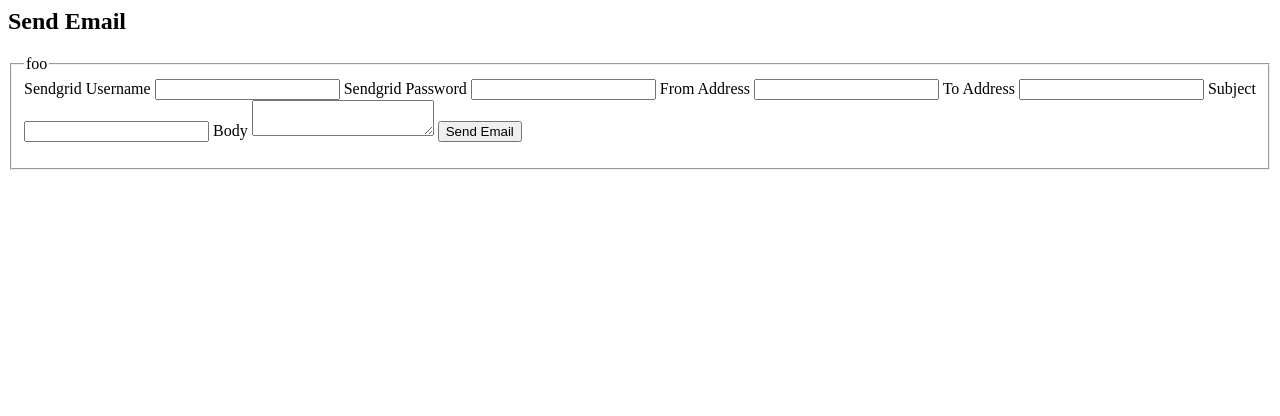
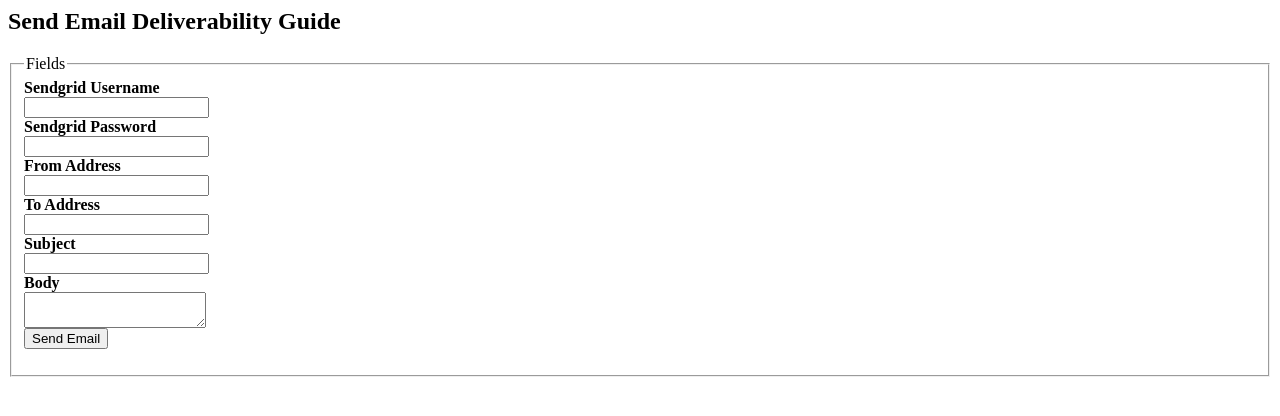
Before and after one commit to Stackato-Apps/sendgrid-django-demo, a Django app: page /sg/ in a window 1280 px wide. Shown: the top 416 px of the page. Run offline with Django 3.2, Linux system fonts and the light colour scheme.

Commit message:
clean up display of fields in index page

```diff
--- a/templates/index.html
+++ b/templates/index.html
@@ -1,28 +1,43 @@
 <html>
   <head>
     <title>Send Email</title>
+    <style type="text/css">
+      label { font-weight:bold; }
+
+    </style>
   </head>
 <body>
-  <h2>Send Email</h2>
+  <h2>Send Email Deliverability Guide</h2>
 
   <fieldset>
-    <legend>foo</legend>
+    <legend>Fields</legend>
     <form action="/sg/send" method="post">
       {% csrf_token %}
       <label for="un">Sendgrid Username</label>
+      <br>
       <input id="un" name="un" type="text" />
+      <br>
       <label for="pw">Sendgrid Password</label>
+      <br>
       <input id="pw" name="pw" type="password" />
+      <br>
       <label for="from">From Address</label>
+      <br>
       <input id="from" name="from" type="text" />
+      <br>
       <label for="to">To Address</label>
+      <br>
       <input id="to" name="to" type="text" />
+      <br>
       <label for="subj">Subject</label>
+      <br>
       <input id="subj" name="subj" type="text" />
-
+      <br>
       <label for="body">Body</label>
+      <br>
       <textarea id="body" name="body"></textarea>
 
+      <br>
       <input type="submit" value="Send Email" />
     </form>
   </fieldset>
```
